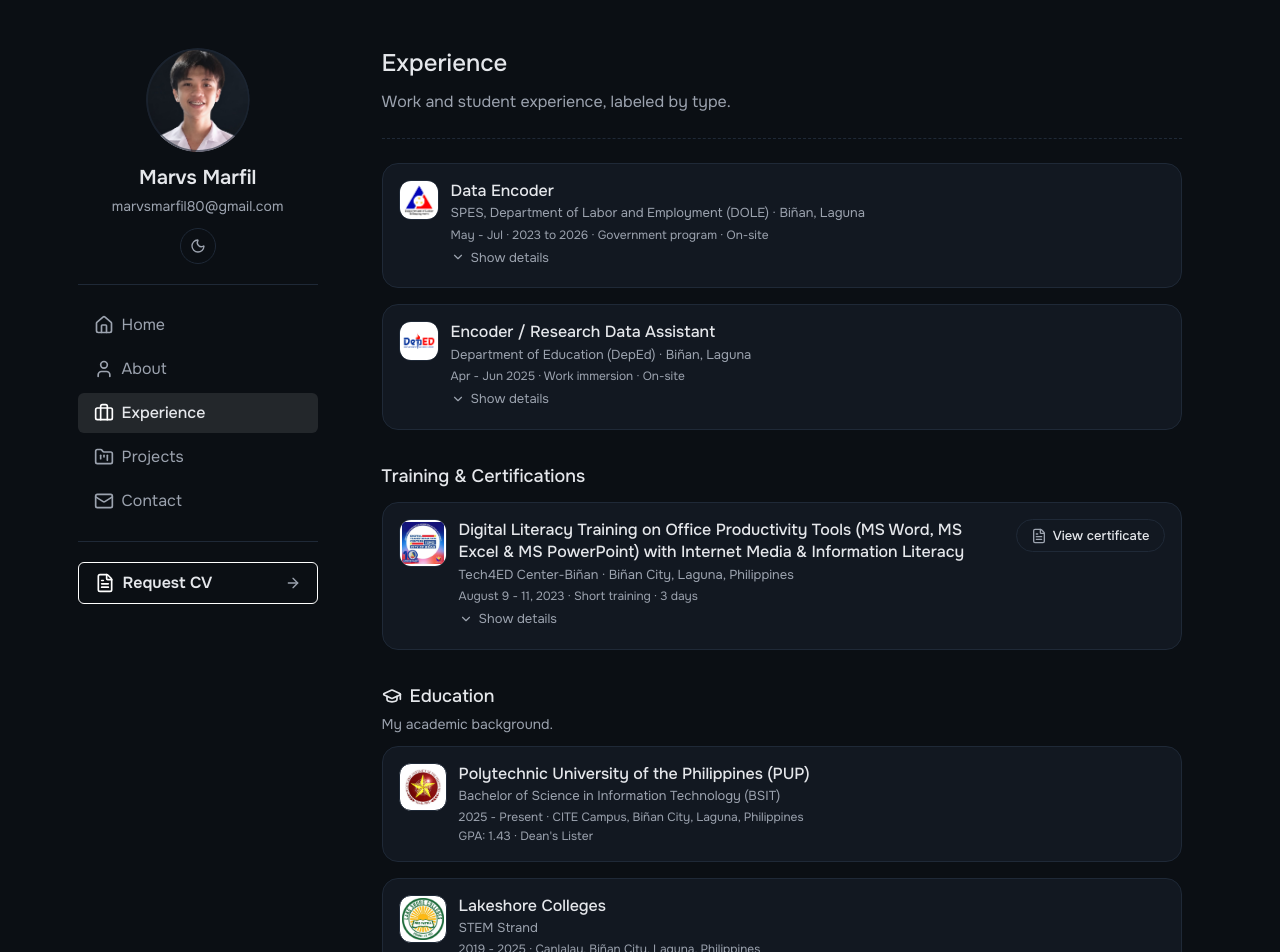
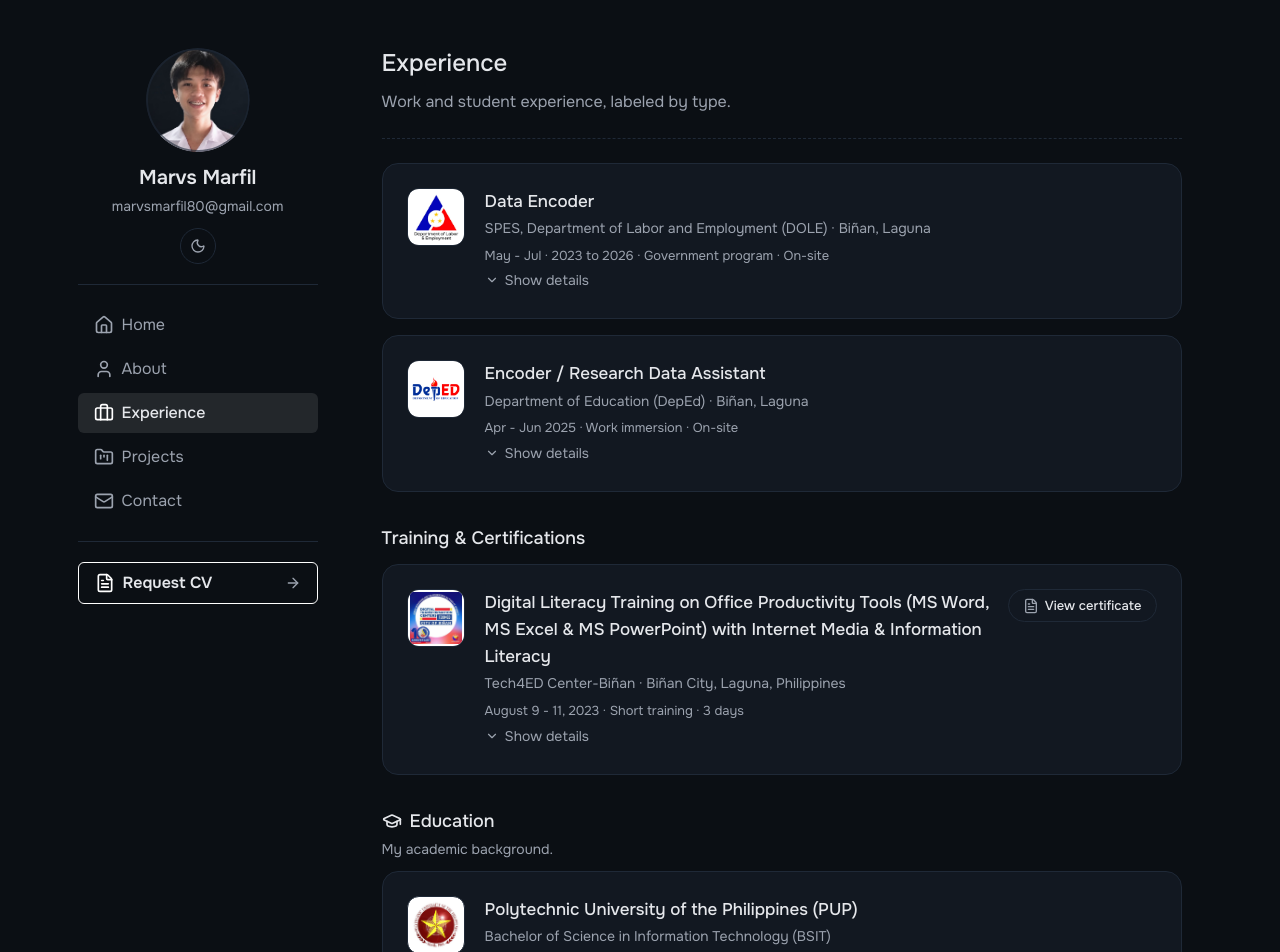
Before and after one commit to marvsmarfil80-ux/portfolio-marvs-marfil, a Next.js app: page /experience in a window 1280 px wide. Shown: the top 952 px of the page. Built offline with nearby package versions, Linux system fonts and the light colour scheme.

Commit message:
Enlarge Experience, Education and Training cards to match reference sizing

```diff
--- a/src/app/experience/page.tsx
+++ b/src/app/experience/page.tsx
@@ -103,27 +103,27 @@ export default function ExperiencePage() {
 
         <ol className="mt-6 space-y-4">
           {entries.map((e) => (
-            <li key={e.role} className="flex gap-3 rounded-2xl border border-border bg-card p-4">
+            <li key={e.role} className="flex gap-3 rounded-2xl border border-border bg-card p-4 sm:gap-5 sm:p-6">
               <div
                 aria-hidden="true"
-                className="flex size-10 shrink-0 items-center justify-center overflow-hidden rounded-xl border border-border bg-background text-muted"
+                className="flex size-12 shrink-0 sm:size-[58px] items-center justify-center overflow-hidden rounded-xl border border-border bg-background text-muted"
               >
                 {e.logo ? (
                   <Image src={e.logo} alt="" width={80} height={80} className="size-full bg-white object-contain p-0.5" />
                 ) : (
-                  <Briefcase className="size-[18px]" />
+                  <Briefcase className="size-5 sm:size-6" />
                 )}
               </div>
               <div className="min-w-0 flex-1">
-                <h2 className="text-base font-medium leading-[1.4] text-foreground">{e.role}</h2>
-                <p className="mt-0.5 text-[13px] leading-[1.4] text-muted">
+                <h2 className="text-card-title font-medium leading-[1.6] text-foreground">{e.role}</h2>
+                <p className="mt-0.5 text-sm leading-[1.6] text-muted">
                   {e.org} · {e.place}
                 </p>
-                <p className="mt-1 text-xs leading-[1.4] text-muted">
+                <p className="mt-1.5 text-meta leading-[1.6] text-muted">
                   {e.period} · {e.type} · {e.mode}
                 </p>
                 <details className="group mt-1">
-                  <summary className="inline-flex cursor-pointer list-none items-center gap-1.5 text-[13px] text-muted hover:text-foreground [&::-webkit-details-marker]:hidden">
+                  <summary className="inline-flex cursor-pointer list-none items-center gap-1.5 text-sm text-muted hover:text-foreground [&::-webkit-details-marker]:hidden">
                     <ChevronDown className="size-3.5 transition-transform group-open:rotate-180" aria-hidden="true" />
                     <span className="group-open:hidden">Show details</span>
                     <span className="hidden group-open:inline">Hide details</span>
@@ -156,18 +156,18 @@ export default function ExperiencePage() {
         <p className="mt-1 text-sm text-muted">My academic background.</p>
         <ol className="mt-3 space-y-4">
           {education.map((e) => (
-            <li key={e.school} className="flex gap-3 rounded-2xl border border-border bg-card p-4">
+            <li key={e.school} className="flex gap-3 rounded-2xl border border-border bg-card p-4 sm:gap-5 sm:p-6">
               <div
                 aria-hidden="true"
-                className="flex size-12 shrink-0 items-center justify-center overflow-hidden rounded-xl border border-border bg-white"
+                className="flex size-12 shrink-0 sm:size-[58px] items-center justify-center overflow-hidden rounded-xl border border-border bg-white"
               >
                 <Image src={e.logo} alt="" width={96} height={96} className="size-full object-contain p-0.5" />
               </div>
               <div className="min-w-0 flex-1">
-                <h3 className="text-base font-medium leading-[1.4] text-foreground">{e.school}</h3>
-                <p className="mt-0.5 text-[13px] leading-[1.4] text-muted">{e.program}</p>
-                <p className="mt-1 text-xs leading-[1.4] text-muted">{e.period} · {e.place}</p>
-                <p className="mt-0.5 text-xs leading-[1.4] text-muted">{e.highlights}</p>
+                <h3 className="text-card-title font-medium leading-[1.6] text-foreground">{e.school}</h3>
+                <p className="mt-0.5 text-sm leading-[1.6] text-muted">{e.program}</p>
+                <p className="mt-1.5 text-meta leading-[1.6] text-muted">{e.period} · {e.place}</p>
+                <p className="mt-1 text-meta leading-[1.6] text-muted">{e.highlights}</p>
               </div>
             </li>
           ))}
--- a/src/components/certification-card.tsx
+++ b/src/components/certification-card.tsx
@@ -8,28 +8,28 @@ const heading =
 
 export function CertificationCard({ cert: c }: { cert: Certification }) {
   return (
-    <li className="flex flex-col gap-3 rounded-2xl border border-border bg-card p-4 sm:flex-row sm:items-start">
-      <div className="flex min-w-0 flex-1 gap-3">
+    <li className="flex flex-col gap-3 rounded-2xl border border-border bg-card p-4 sm:flex-row sm:p-6 sm:items-start">
+      <div className="flex min-w-0 flex-1 gap-3 sm:gap-5">
         <div
           aria-hidden="true"
-          className="flex size-12 shrink-0 items-center justify-center overflow-hidden rounded-xl border border-border bg-background text-muted"
+          className="flex size-12 shrink-0 sm:size-[58px] items-center justify-center overflow-hidden rounded-xl border border-border bg-background text-muted"
         >
           {c.logo ? (
             <Image src={c.logo} alt="" width={96} height={96} className="size-full bg-white object-contain p-0.5" />
           ) : (
-            <Award className="size-5" />
+            <Award className="size-5 sm:size-6" />
           )}
         </div>
         <div className="min-w-0 flex-1">
-          <h3 className="text-base font-medium leading-[1.4] text-foreground">{c.title}</h3>
-          <p className="mt-0.5 text-[13px] leading-[1.4] text-muted">
+          <h3 className="text-card-title font-medium leading-[1.6] text-foreground">{c.title}</h3>
+          <p className="mt-0.5 text-sm leading-[1.6] text-muted">
             {c.provider} · {c.place}
           </p>
-          <p className="mt-1 text-xs leading-[1.4] text-muted">
+          <p className="mt-1.5 text-meta leading-[1.6] text-muted">
             {c.period} · {c.type} · {c.duration}
           </p>
           <details className="group mt-1">
-            <summary className="inline-flex cursor-pointer list-none items-center gap-1.5 text-[13px] text-muted hover:text-foreground [&::-webkit-details-marker]:hidden">
+            <summary className="inline-flex cursor-pointer list-none items-center gap-1.5 text-sm text-muted hover:text-foreground [&::-webkit-details-marker]:hidden">
               <ChevronDown className="size-3.5 transition-transform group-open:rotate-180" aria-hidden="true" />
               <span className="group-open:hidden">Show details</span>
               <span className="hidden group-open:inline">Hide details</span>
```
